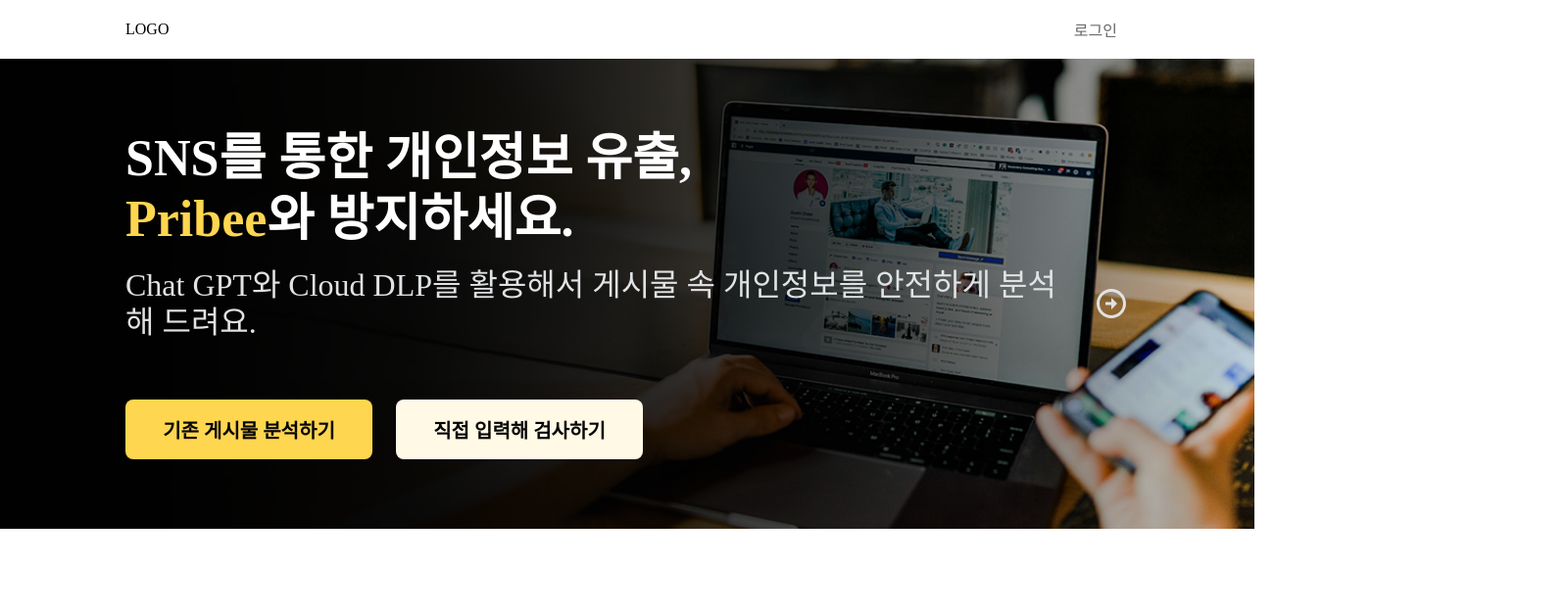
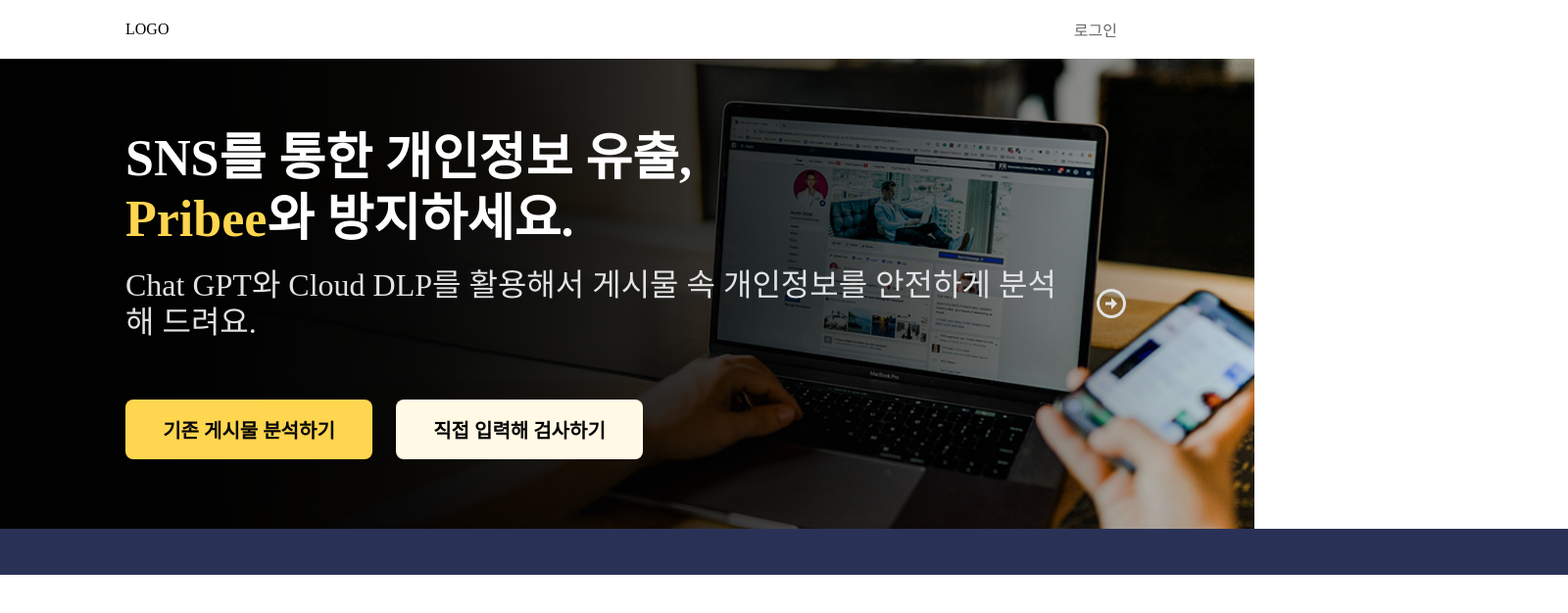
Before and after one commit to 2025-DetectEP/Frontend, a React (Create React App) app: page / in a window 1280 px wide. Shown: the top 626 px of the page at 98% size, 1600 px wide, since content can reach past the window. Built offline with nearby package versions, Linux system fonts and the light colour scheme; a web font is replaced by a local one.

Commit message:
feat: footer 기본 틀 UI

```diff
--- a/src/App.js
+++ b/src/App.js
@@ -3,6 +3,7 @@ import { Routes, Route } from 'react-router-dom';
 import Home from './pages/Home/Home';
 import Header from "./components/common/Header";
 import './App.css';
+import Footer from './components/common/Footer';
 
 function App() {
   return (
@@ -13,6 +14,7 @@ function App() {
           <Route path="/" element={<Home />} />
         </Routes>
       </main>
+      <Footer />
     </div>
   );
 }
--- a/src/components/common/Footer.jsx
+++ b/src/components/common/Footer.jsx
@@ -0,0 +1,22 @@
+import React from 'react';
+import styled from "styled-components";
+import '../../App.css';
+import media from '../../styles/media';
+
+export default function Footer() {
+  return (
+    <FooterContainer>
+
+    </FooterContainer>
+  );
+}
+
+const FooterContainer = styled.div`
+  display: flex;
+  width: 100vw;
+  padding: 2.963vh 12.5vw;
+  flex-direction: column;
+  align-items: flex-start;
+  gap: 10px;
+  background: ${(props) => props.theme.Secondary};
+`;
```
